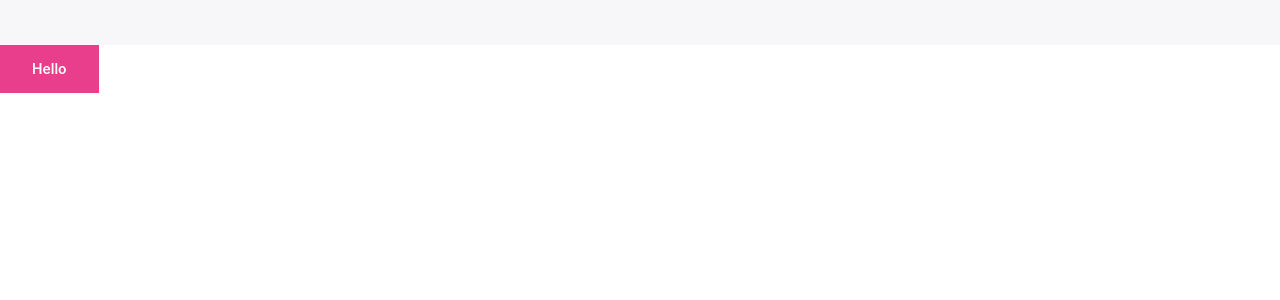
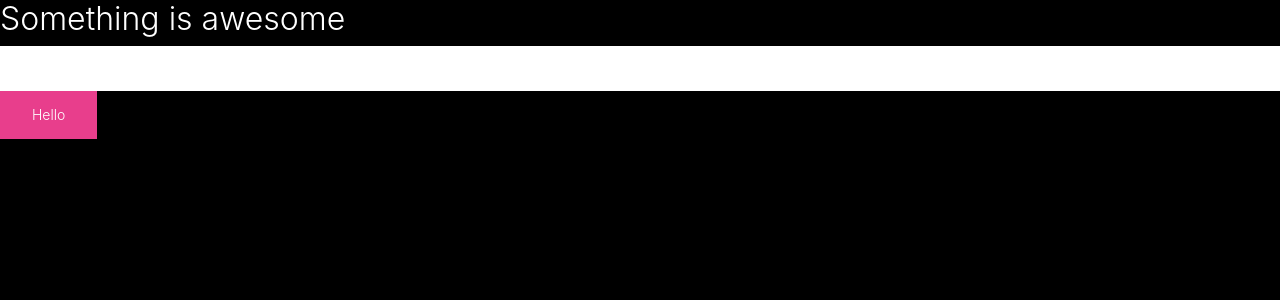
Before and after one commit to imdeepmind/enviar-api, a React (Create React App) app in the folder web/enviar/: page / in a window 1280 px wide. Shown: the top 300 px of the page. Built offline with nearby package versions, Linux system fonts and the light colour scheme.

Commit message:
updated the theme

```diff
--- a/web/enviar/src/App.js
+++ b/web/enviar/src/App.js
@@ -8,6 +8,7 @@ class App extends Component {
   render() {
     return (
       <div className="App">
+        <h1>Something is awesome</h1>
         <Input />
         <Button color="primary">Hello</Button>
       </div>
--- a/web/enviar/src/assets/css/theme.scss
+++ b/web/enviar/src/assets/css/theme.scss
@@ -1,44 +1,44 @@
 // Lux 4.3.1
 // Bootswatch
 
-
 $white:    #fff !default;
 $gray-100: #f8f9fa !default;
-$gray-200: #f7f7f9 !default;
-$gray-300: #eceeef !default;
-$gray-400: #ced4da !default;
-$gray-500: #adb5bd !default;
-$gray-600: #919aa1 !default;
-$gray-700: #55595c !default;
-$gray-800: #343a40 !default;
-$gray-900: #1a1a1a !default;
+$gray-200: #e9ecef !default;
+$gray-300: #dee2e6 !default;
+$gray-400: #ADAFAE !default;
+$gray-500: #888 !default;
+$gray-600: #555 !default;
+$gray-700: #282828 !default;
+$gray-800: #222 !default;
+$gray-900: #212529 !default;
 $black:    #000 !default;
 
-$blue:    #007bff !default;
+$blue:    #2A9FD6 !default;
 $indigo:  #6610f2 !default;
 $purple:  #6f42c1 !default;
 $pink:    #e83e8c !default;
-$red:     #d9534f !default;
+$red:     #CC0000 !default;
 $orange:  #fd7e14 !default;
-$yellow:  #f0ad4e !default;
-$green:   #4BBF73 !default;
+$yellow:  #FF8800 !default;
+$green:   #77B300 !default;
 $teal:    #20c997 !default;
-$cyan:    #1F9BCF !default;
+$cyan:    #9933CC !default;
 
 $primary:       $pink !default;
-$secondary:     $black !default;
+$secondary:     $indigo !default;
 $success:       $green !default;
 $info:          $cyan !default;
 $warning:       $yellow !default;
 $danger:        $red !default;
-$light:         $white !default;
-$dark:          $gray-800 !default;
+$light:         $gray-800 !default;
+$dark:          $gray-400 !default;
 
 $yiq-contrasted-threshold:  185 !default;
 
 // Body
 
-$body-color:                $gray-600 !default;
+$body-bg:       $black !default;
+$body-color:    $white !default;
 
 // Components
 
@@ -60,8 +60,8 @@ $h4-font-size:                1.25rem !default;
 $h5-font-size:                1rem !default;
 $h6-font-size:                0.75rem !default;
 
-$headings-font-weight:        600 !default;
-$headings-color:              $gray-900 !default;
+$headings-font-weight:        300 !default;
+$headings-color:              $white !default;
 
 // Tables
 
@@ -84,13 +84,13 @@ $input-btn-padding-x-sm:      1rem !default;
 $input-btn-padding-y-lg:      2rem !default;
 $input-btn-padding-x-lg:      3rem !default;
 
-$btn-font-weight:             600 !default;
+$btn-font-weight:             300 !default;
 
 // Forms
 
 $input-line-height:                     1.5 !default;
 
-$input-bg:                              $gray-200 !default;
+$input-bg:                              $white !default;
 $input-disabled-bg:                     $gray-300 !default;
 
 $input-group-addon-bg:                  $gray-300 !default;
```
